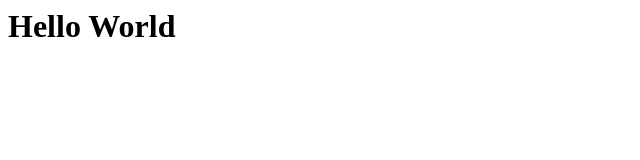
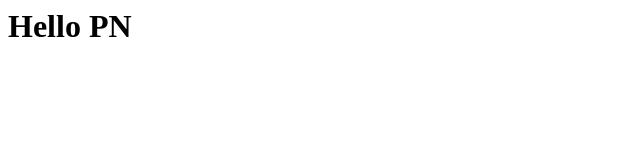
Before and after one commit to LEulin/heroku_node_sample, a website: page index.html in a window 1280 px wide. Shown: the whole page, without its empty margins (0-640 px from the left). Drawn offline with Linux system fonts and the light colour scheme.

Commit message:
Updated content

```diff
--- a/index.html
+++ b/index.html
@@ -1 +1 @@
-<h1>Hello World</h1>
+<h1>Hello PN</h1>
```
